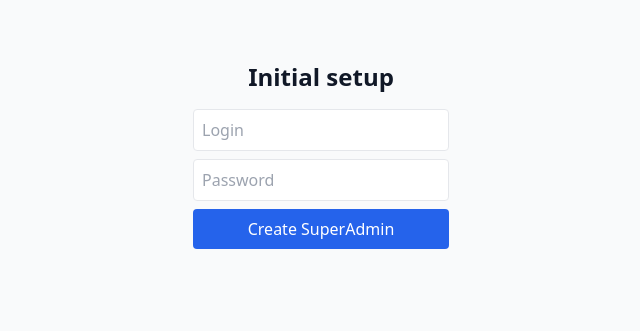
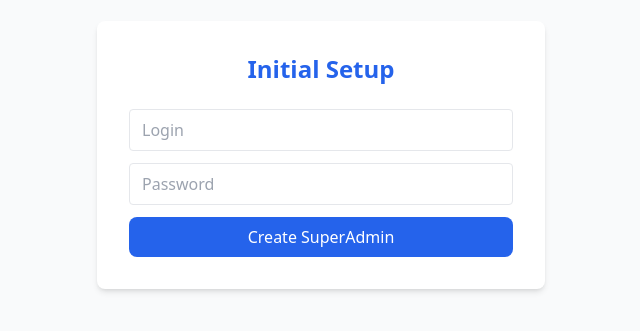
Before and after one commit to fumblerill/remora, a Next.js app in the folder web/: page /setup in a window 1280 px wide. Shown: the part 269-600 px from the top of the page, without its empty margins (319-959 px from the left). Built offline with nearby package versions, Linux system fonts and the light colour scheme; no server answers.

Commit message:
feat: middleware на фронт

```diff
--- a/web/app/setup/page.tsx
+++ b/web/app/setup/page.tsx
@@ -1,5 +1,6 @@
 "use client";
-import { useState, useEffect } from "react";
+
+import { useState } from "react";
 import { useRouter } from "next/navigation";
 
 export default function SetupPage() {
@@ -10,33 +11,16 @@ export default function SetupPage() {
   const router = useRouter();
   const API = process.env.NEXT_PUBLIC_API_URL;
 
-  useEffect(() => {
-    // 🔎 Проверяем, инициализирована ли система
-    (async () => {
-      try {
-        const res = await fetch("http://127.0.0.1:8080/api/setup/status", {
-          method: "POST",
-        });
-        const data = await res.json();
-        if (data.initialized) {
-          console.log("System already initialized → redirect");
-          router.push("/login"); // можно заменить на "/" если хочешь
-        }
-      } catch (err) {
-        console.error("Status check failed:", err);
-      }
-    })();
-  }, [router]);
-
   const handleSubmit = async (e: React.FormEvent) => {
     e.preventDefault();
     setLoading(true);
     setStatus(null);
 
-    const res = await fetch(`${API}/api/login`, {
+    try {
+      // создаём SuperAdmin через backend
+      const res = await fetch(`${API}/api/setup`, {
         method: "POST",
         headers: { "Content-Type": "application/json" },
-      credentials: "include",
         body: JSON.stringify({ login, password }),
       });
 
@@ -44,39 +28,53 @@ export default function SetupPage() {
       setLoading(false);
 
       if (res.ok) {
-      setStatus("SuperAdmin created!");
-      setTimeout(() => router.push("/"), 700);
+        setStatus("✅ SuperAdmin created!");
+        // даём чуть времени, потом на login
+        setTimeout(() => router.push("/login"), 700);
       } else {
         setStatus(data.error || "Error");
+      }
+    } catch (err) {
+      console.error("Setup failed:", err);
+      setStatus("Connection error");
+      setLoading(false);
     }
   };
 
   return (
-    <div className="flex flex-col items-center justify-center min-h-screen gap-4">
-      <h1 className="text-2xl font-bold">Initial setup</h1>
-      <form onSubmit={handleSubmit} className="flex flex-col gap-2 w-64">
+    <div className="flex flex-col items-center justify-center min-h-screen bg-gray-50">
+      <div className="w-full max-w-md bg-white shadow-md rounded-lg p-8">
+        <h1 className="text-2xl font-bold text-center mb-6 text-brand">
+          Initial Setup
+        </h1>
+
+        <form onSubmit={handleSubmit} className="flex flex-col gap-3">
           <input
             value={login}
             onChange={(e) => setLogin(e.target.value)}
             placeholder="Login"
-          className="border p-2 rounded"
+            className="border px-3 py-2 rounded focus:ring-2 focus:ring-brand outline-none"
           />
           <input
             value={password}
             onChange={(e) => setPassword(e.target.value)}
             type="password"
             placeholder="Password"
-          className="border p-2 rounded"
+            className="border px-3 py-2 rounded focus:ring-2 focus:ring-brand outline-none"
           />
           <button
             type="submit"
             disabled={loading}
-          className="bg-blue-600 text-white p-2 rounded hover:bg-blue-700 disabled:opacity-50"
+            className="bg-brand text-white py-2 rounded-lg hover:bg-brand/90 transition disabled:opacity-60"
           >
             {loading ? "Creating..." : "Create SuperAdmin"}
           </button>
         </form>
-      {status && <p>{status}</p>}
+
+        {status && (
+          <p className="mt-4 text-center text-sm text-gray-600">{status}</p>
+        )}
+      </div>
     </div>
   );
 }
--- a/web/package.json
+++ b/web/package.json
@@ -13,6 +13,7 @@
     "@hello-pangea/dnd": "^18.0.1",
     "@tanstack/react-table": "^8.21.3",
     "@tanstack/react-virtual": "^3.13.12",
+    "jose": "^6.1.0",
     "lucide-react": "^0.544.0",
     "next": "15.5.4",
     "react": "19.1.0",
```
Also changed, not shown: web/middleware.ts (added, +86 -0 lines), 1 other file (tests, documents, lock files or other folders). Lines whose indentation alone changed are shown as unchanged.
